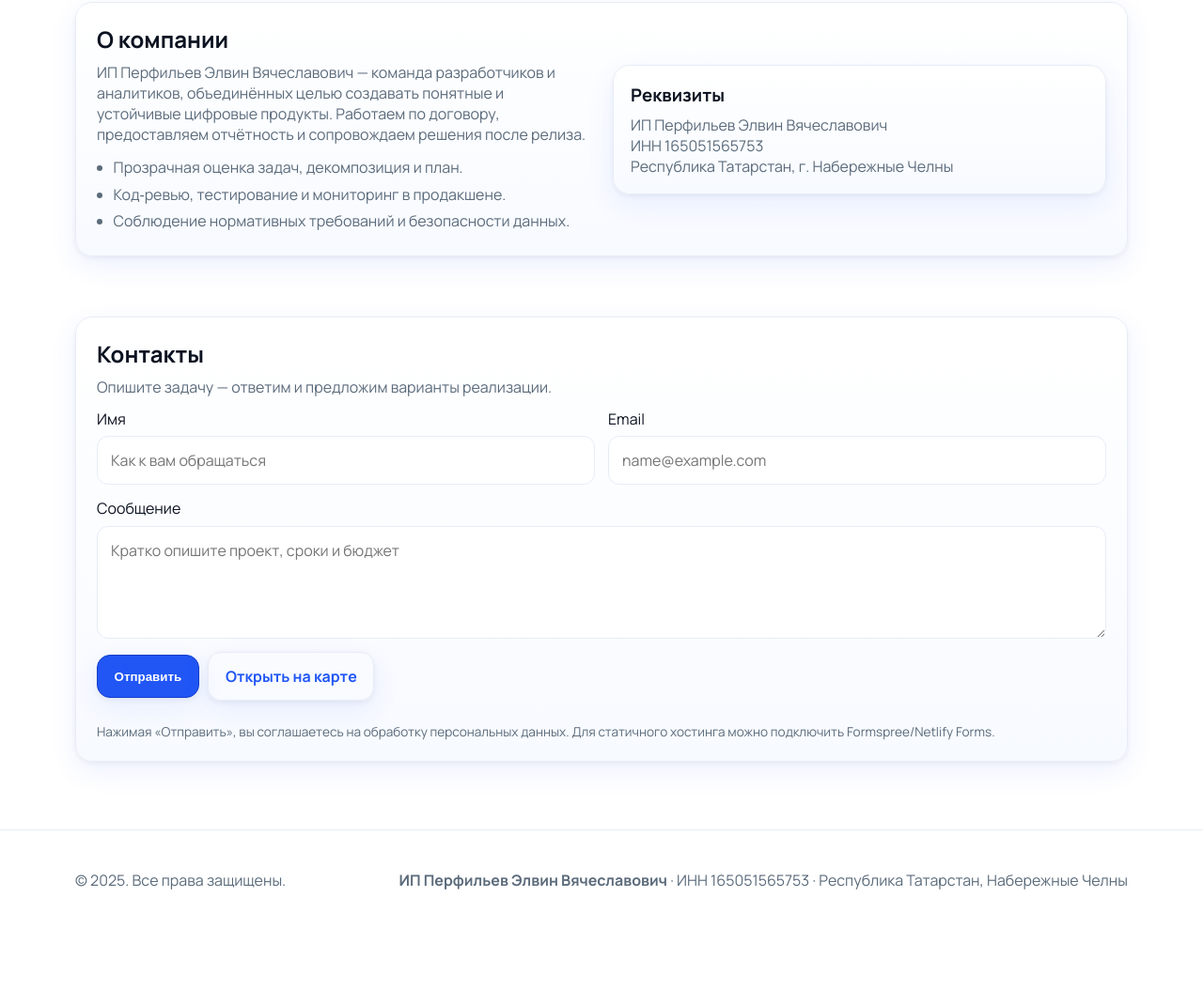
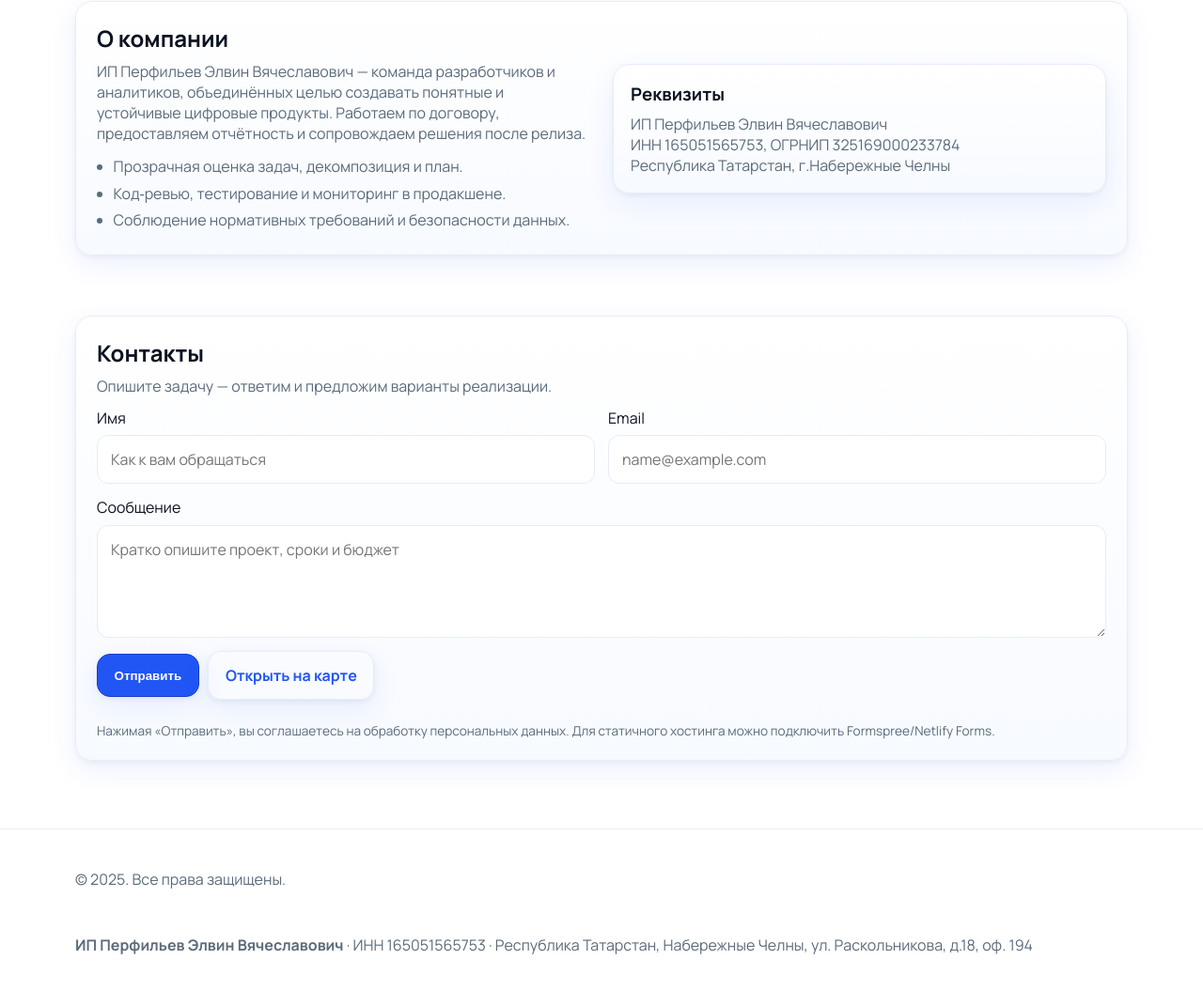
Before and after one commit to avechnyi/hh, a plain HTML site: page index.html in a window 1280 px wide. Shown: the part 1520-2574 px from the top of the page at 94% size. Before the commit the page ends 2510 px from the top, so only its background shows below. Drawn offline with Linux system fonts and the light colour scheme.

Commit message:
index.html

```diff
--- a/index.html
+++ b/index.html
@@ -3,7 +3,7 @@
 <head>
   <meta charset="utf-8" />
   <meta name="viewport" content="width=device-width, initial-scale=1" />
-  <title>Разработка компьютерного программного обеспечения — ИП Перфильев Элвин</title>
+  <title>Разработка компьютерного программного обеспечения — ElwinCode</title>
   <meta name="description" content="Разработка программного обеспечения под ключ: веб‑приложения, автоматизация, интеграции, аудит кода. Республика Татарстан, Набережные Челны." />
   <meta name="color-scheme" content="light" />
   <link rel="preconnect" href="https://fonts.googleapis.com">
@@ -103,7 +103,7 @@
     <section class="hero">
       <div class="container hero__grid">
         <div>
-          <div class="chip">Цифровой дизайн · Бело‑синие тона</div>
+          <div class="chip">Цифровой дизайн · Под ключ</div>
           <h1 class="hero__title">Разработка компьютерного<br/>программного обеспечения</h1>
           <p class="hero__lead">Проектируем и создаём надёжные приложения: веб‑сервисы, внутренние системы, интеграции с API и автоматизацию бизнес‑процессов. Работаем прозрачно, соблюдаем сроки и бюджет.</p>
           <div class="hero__cta">
@@ -210,7 +210,7 @@
         </div>
         <div class="card" style="padding:18px">
           <h3 style="margin:0 0 8px">Реквизиты</h3>
-          <p style="margin:0;color:var(--muted)">ИП Перфильев Элвин Вячеславович<br/>ИНН 165051565753<br/>Республика Татарстан, г. Набережные Челны</p>
+          <p style="margin:0;color:var(--muted)">ИП Перфильев Элвин Вячеславович<br/>ИНН 165051565753, ОГРНИП 325169000233784<br/>Республика Татарстан, г.Набережные Челны</p>
         </div>
       </div>
     </section>
@@ -245,7 +245,7 @@
   <footer>
     <div class="container foot__row">
       <p>© 2025. Все права защищены.</p>
-      <p><strong>ИП Перфильев Элвин Вячеславович</strong> · ИНН 165051565753 · Республика Татарстан, Набережные Челны</p>
+      <p><strong>ИП Перфильев Элвин Вячеславович</strong> · ИНН 165051565753 · Республика Татарстан, Набережные Челны, ул. Раскольникова, д.18, оф. 194</p>
     </div>
   </footer>
 
```
